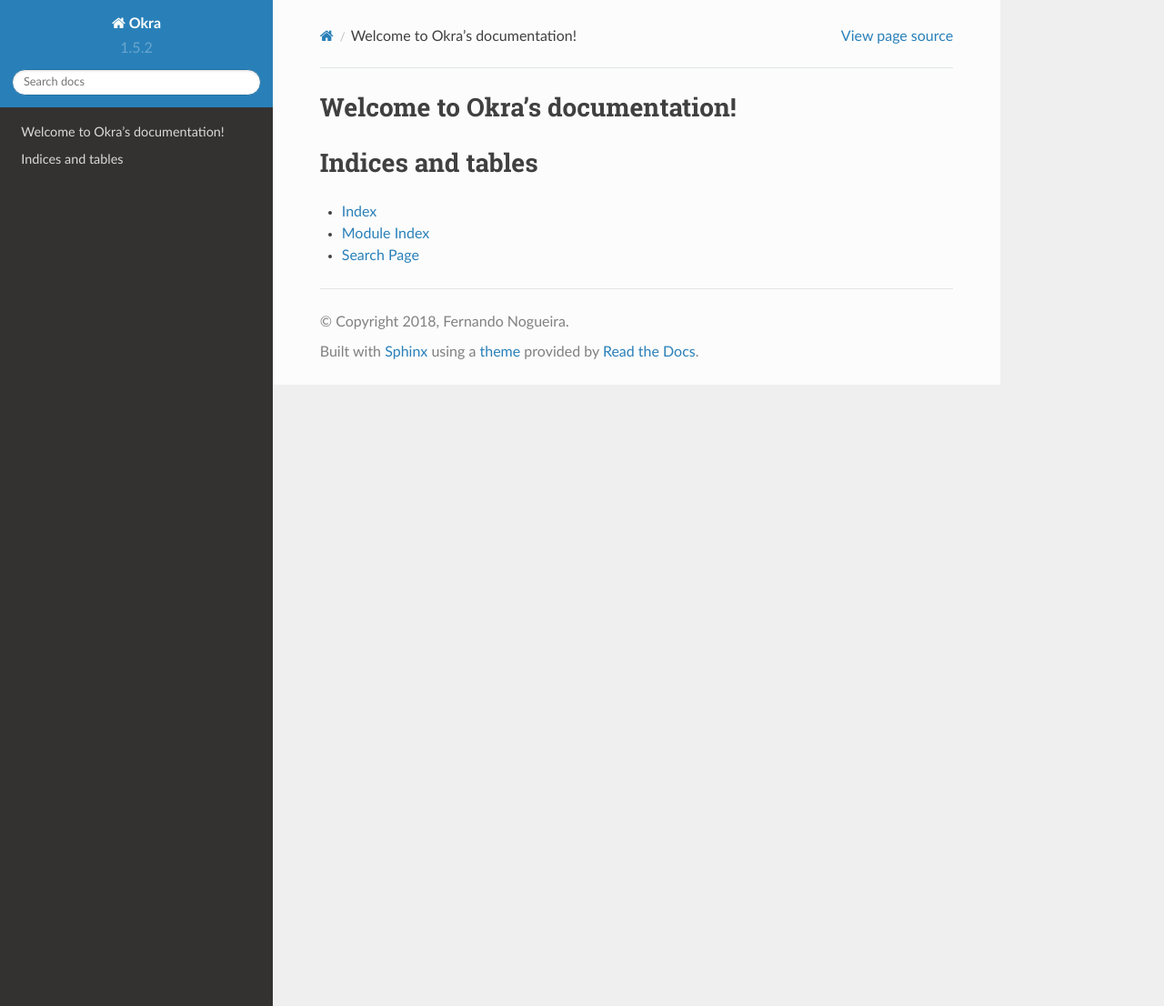
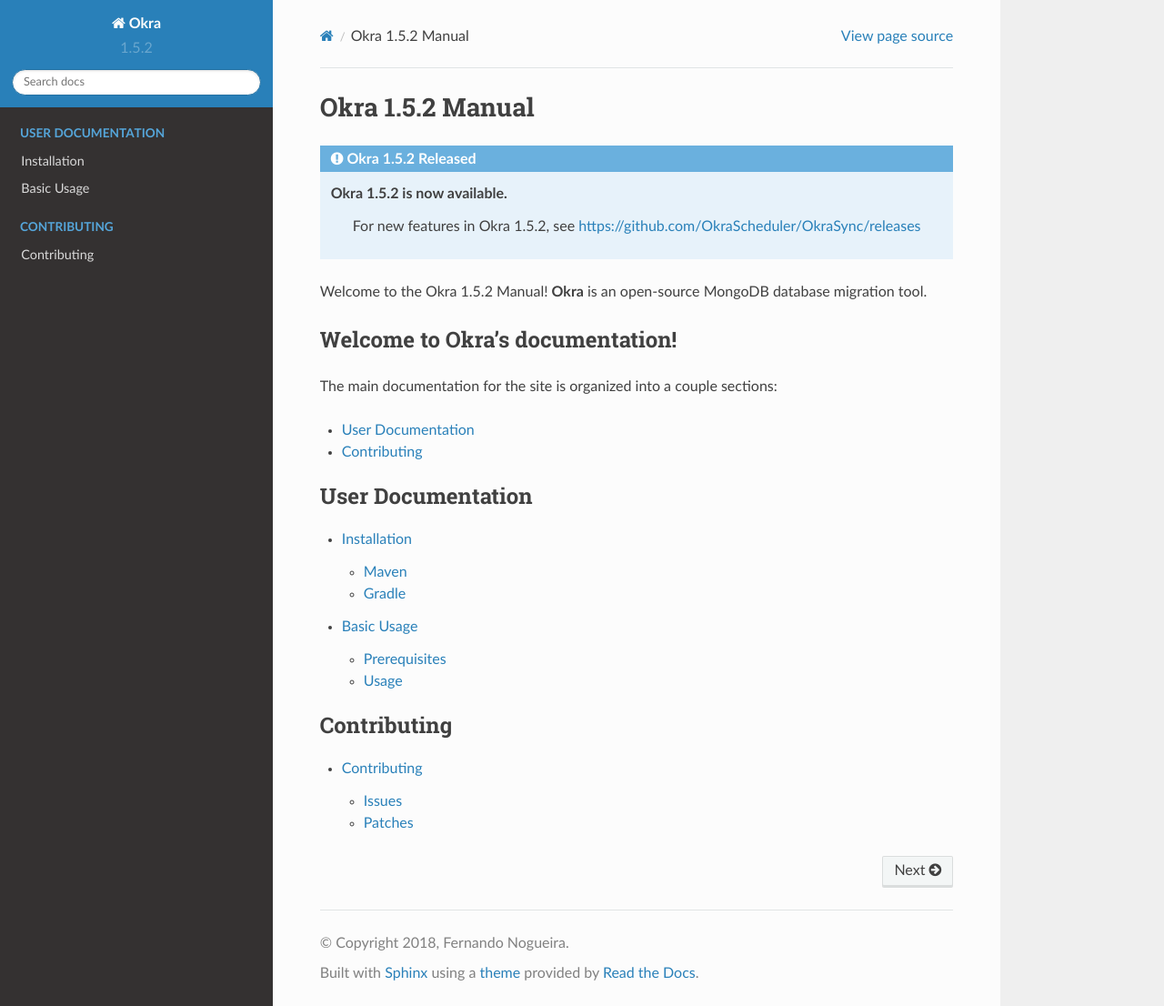
Before and after one commit to OkraScheduler/OkraSync, a Sphinx documentation site: the page built from docs/index.rst, in a window 1280 px wide and 1106 px high. Shown: the whole window at 91% size. Built offline with Sphinx 7.4.7 and the Read the Docs theme 2.0.0, drawn with Linux system fonts in a browser that asks for light colours.

Commit message:
adding some docs

```diff
--- a/docs/index.rst
+++ b/docs/index.rst
@@ -1,20 +1,39 @@
-.. Okra documentation master file, created by
-   sphinx-quickstart on Sat Feb 10 15:07:06 2018.
-   You can adapt this file completely to your liking, but it should at least
-   contain the root `toctree` directive.
+:orphan:
+
+=====================
+Okra |version| Manual
+=====================
+
+.. admonition:: Okra |version| Released
+
+   Okra |version| is now available.
+      For new features in Okra |version|, see https://github.com/OkraScheduler/OkraSync/releases
+
+
+Welcome to the Okra |version| Manual! **Okra** is an open-source MongoDB database migration tool.
 
 Welcome to Okra's documentation!
 ================================
 
+The main documentation for the site is organized into a couple sections:
+
+* :ref:`user-docs`
+
+* :ref:`contributing-docs`
+
+.. _user-docs:
+
 .. toctree::
    :maxdepth: 2
-   :caption: Contents:
+   :caption: User Documentation
 
+   installation
+   basic_usage
 
+.. _contributing-docs:
 
-Indices and tables
-==================
+.. toctree::
+   :maxdepth: 2
+   :caption: Contributing
 
-* :ref:`genindex`
-* :ref:`modindex`
-* :ref:`search`
+   contributing
```
Also changed, not shown: docs/basic_usage.rst (added, +27 -0 lines), docs/contributing.rst (added, +19 -0 lines), docs/installation.rst (added, +40 -0 lines).
